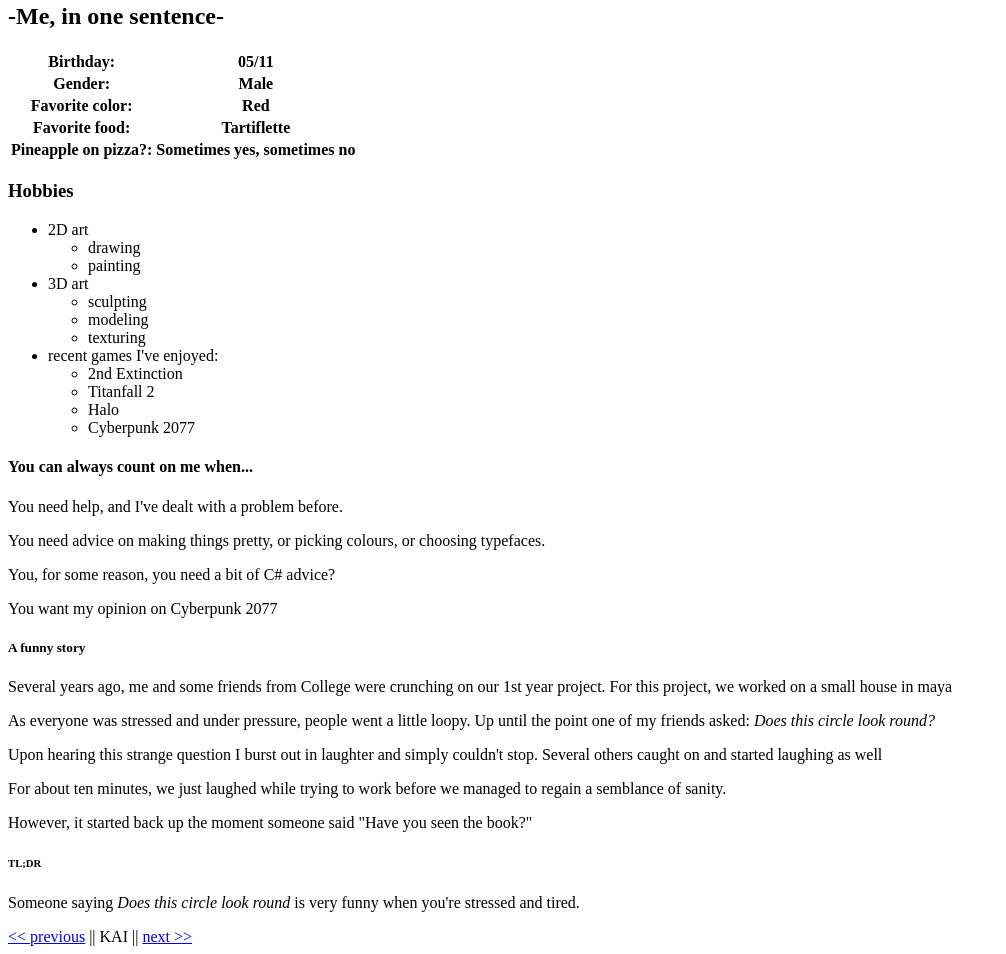
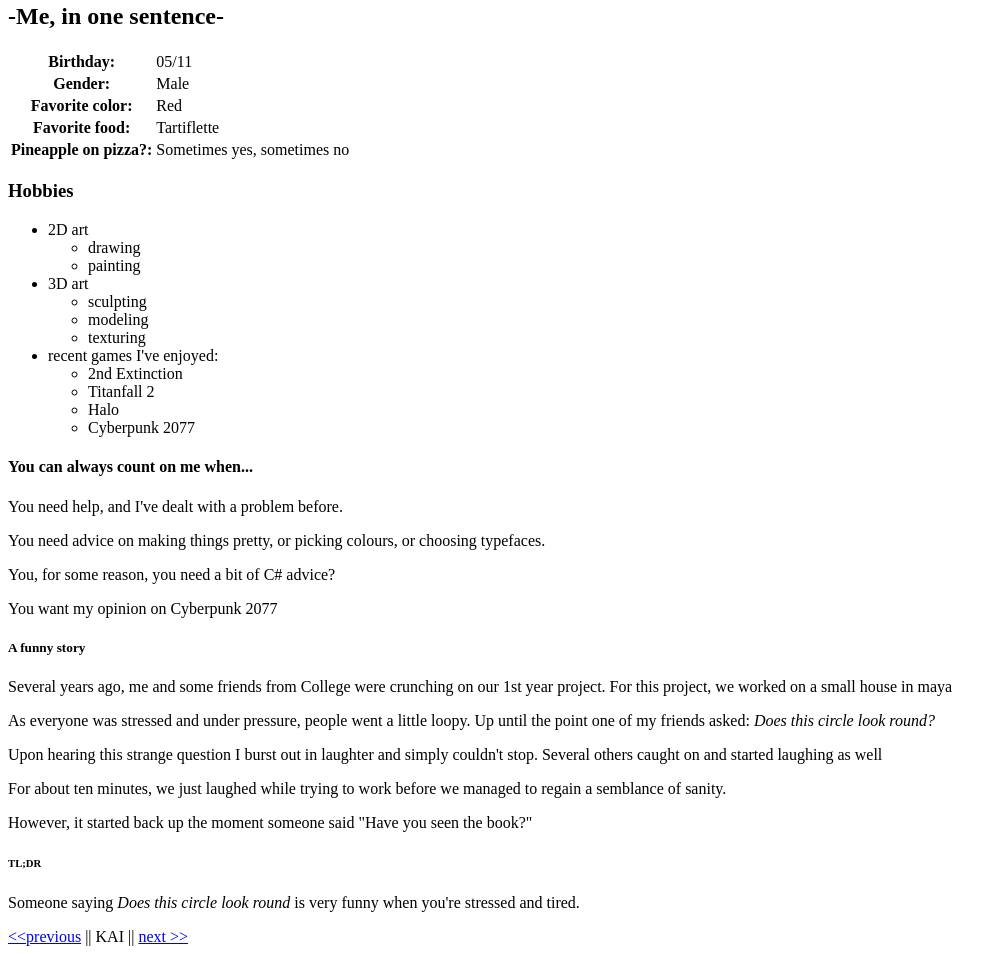
Before and after one commit to KaiHelsen/html-introduction, a plain HTML site: page index.html in a window 1280 px wide. Shown: the part 585-1539 px from the top of the page, without its empty margins (0-1006 px from the left). Drawn offline with Linux system fonts and the light colour scheme.

Commit message:
made minor fixes to quality of index.html; fixed tables & links

```diff
--- a/index.html
+++ b/index.html
@@ -36,21 +36,21 @@
     <table>
         <tr>
             <th>Birthday:</th>
-            <th>05/11</th>
+            <td>05/11</td>
         </tr>
             <th>Gender:</th>
-            <th>Male</th>
+            <td>Male</td>
         <tr>
             <th>Favorite color:</th>
-            <th>Red</th>
+            <td>Red</td>
         </tr>
         <tr>
             <th>Favorite food:</th>
-            <th>Tartiflette</th>
+            <td>Tartiflette</td>
         </tr>
         <tr>
             <th>Pineapple on pizza?:</th>
-            <th>Sometimes yes, sometimes no</th>
+            <td>Sometimes yes, sometimes no</td>
         </tr>
     </table>
 </div>
@@ -130,7 +130,7 @@
     << previous || YOUR NAME || next >>
     -->
 
-    <a href="Link to Julio Cesar's page"><< previous</a> || KAI || <a href="link to Laila's page">next >></a>
+    <a href="Link to Julio Cesar's page"> &lt;&lt;previous</a> || KAI || <a href="link to Laila's page">next &gt;&gt;</a>
 </div>
 </body>
 </html>
```
